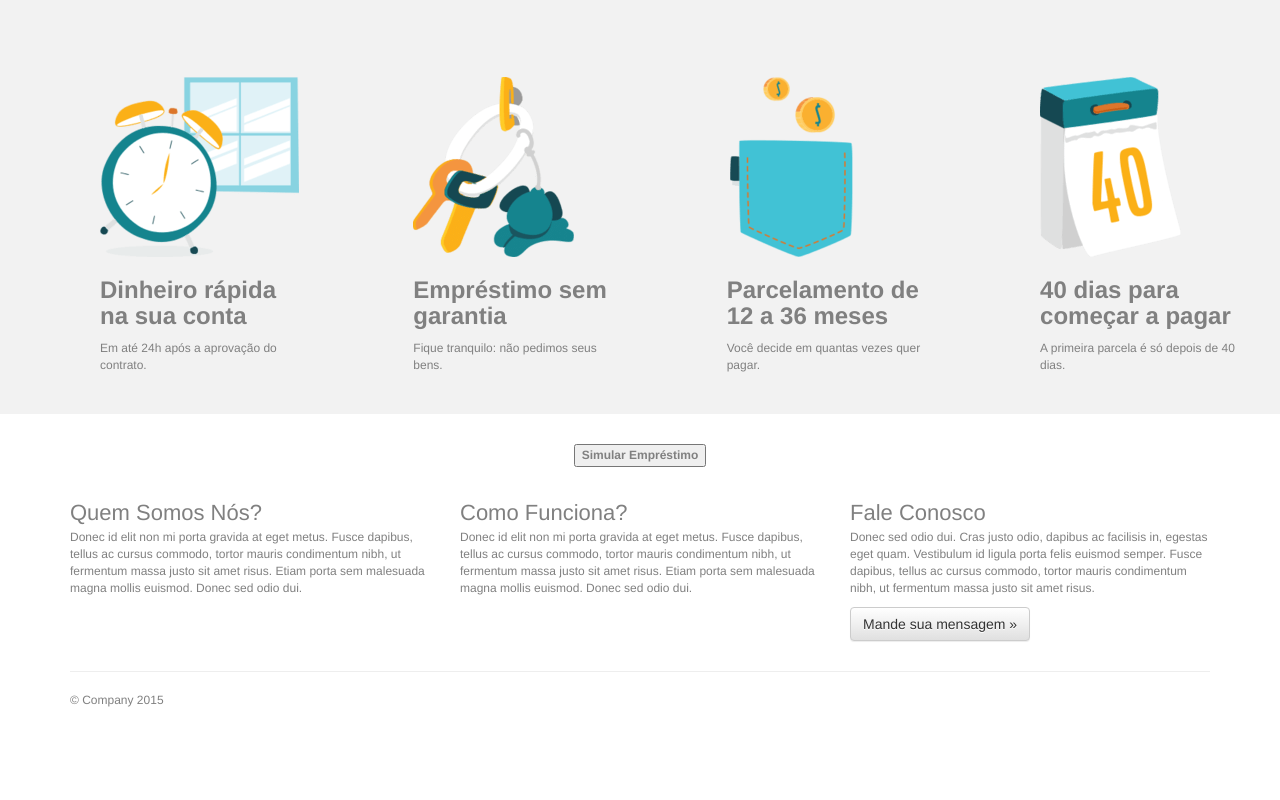
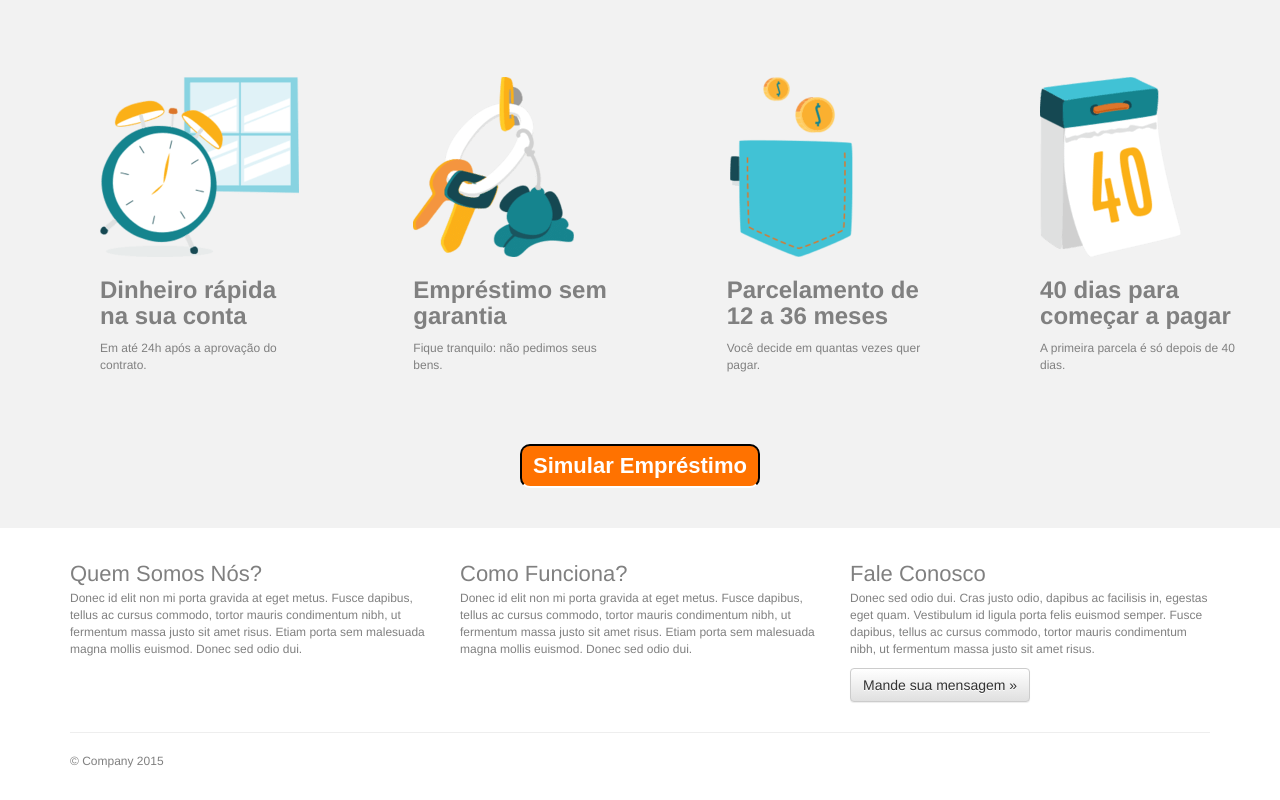
Before and after one commit to RzorX/lendmoney, a website: page public_html/index.html in a window 1280 px wide. Shown: the part 591-1391 px from the top of the page. Before the commit the page ends 1330 px from the top, so only its background shows below. Drawn offline with nearby package versions, Linux system fonts and the light colour scheme.

Commit message:
add botao simular emprestimo

```diff
--- a/public_html/css/main.css
+++ b/public_html/css/main.css
@@ -111,6 +111,19 @@ button.valores1{
     border-radius: 10px;
 }
 
+button.simular_emprestimo{
+    padding: 0px;
+    font: bold 22px/24px arial, helvica, sans-serif;
+    text-align: center;
+    border-style: solid;
+    color: #fff;
+    background-color: #ff7200;
+    border-bottom-color: #ffffff;
+    width: 240px;
+    height: 44px;
+    border-radius: 10px;
+    margin-bottom: 40px;
+}
 div.outro_valor{
     margin-top: 50px;
 }
--- a/public_html/index.html
+++ b/public_html/index.html
@@ -154,11 +154,12 @@
                     <p class="vantagem_sub">A primeira parcela é só depois de 40 dias.</p>
                 </div>
             </div>
+
+            <div class="fazersimulacaoF">
+                <button class="simular_emprestimo"><strong> Simular Empréstimo </strong></button>
+            </div>
         </div>
 
-        <div class="fazersimulacaoF">
-            <button class="simular_emprestimo"><strong> Simular Empréstimo </strong></button>
-        </div>
 
         <div class="container">
             <div class="row">
```
